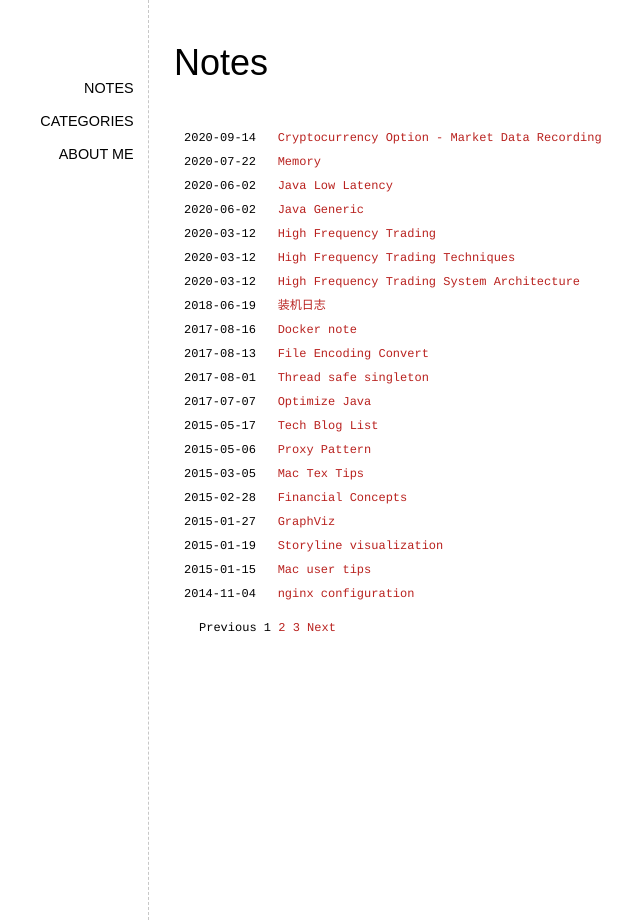
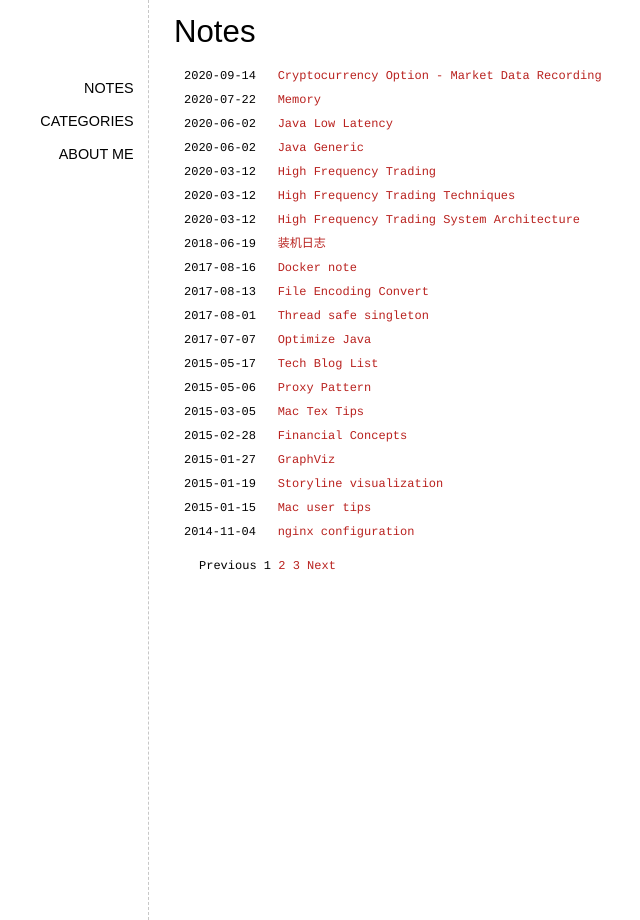
Before and after one commit to elan2wang/note, a Jekyll site: the page built from index.html, in a window 1280 px wide. Shown: the whole page, without its empty margins (102-742 px from the left). Built offline with Jekyll 4.4.1, drawn with Linux system fonts in a browser that asks for light colours; the list of posts is cut into pages by our own code.

Commit message:
update header style

```diff
--- a/style/note.css
+++ b/style/note.css
@@ -16,8 +16,7 @@ body {
 }
 
 #main header {
-	font-size:3em;
-	line-height: 2.4em;
+	font-size:2.6em;
 	padding:10px 30px 10px 25px;
 	font-family:"Electrolize",sans-serif;
 }
```
